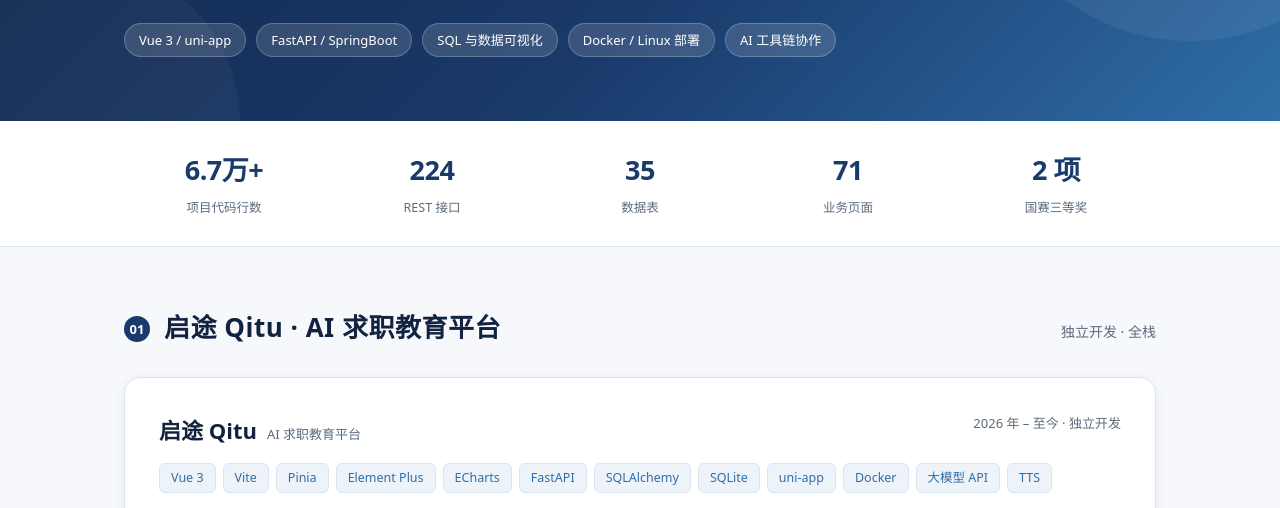
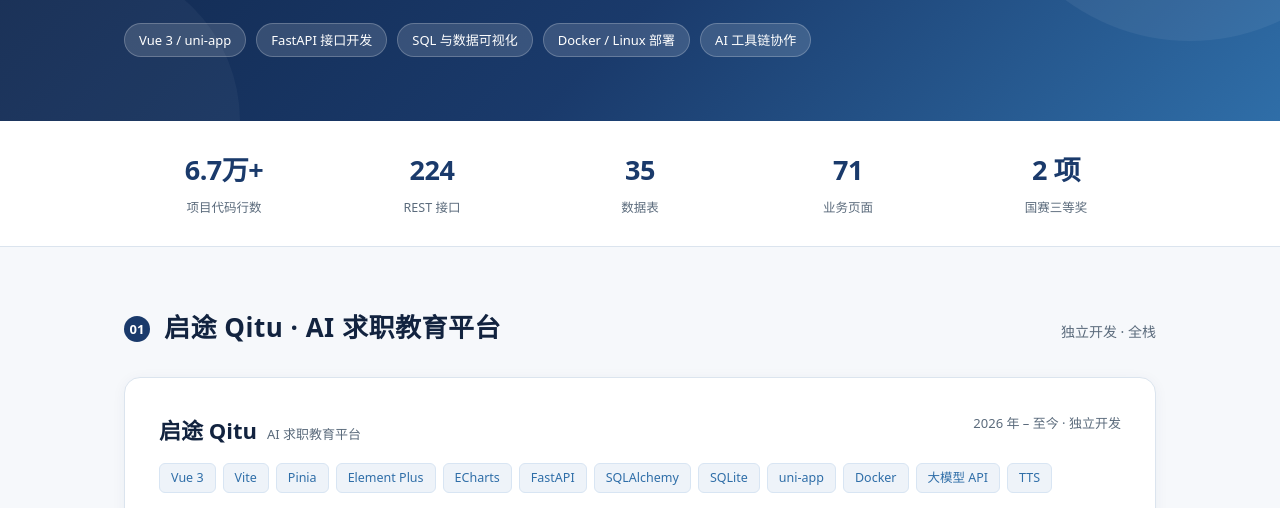
Before and after one commit to weng69081-prog/portfolio, a plain HTML site: page index.html in a window 1280 px wide. Shown: the part 259-767 px from the top of the page. Drawn offline with Linux system fonts and the light colour scheme.

Commit message:
update index.html

```diff
--- a/index.html
+++ b/index.html
@@ -171,7 +171,7 @@
     </p>
     <div class="meta">
       <span class="chip">Vue 3 / uni-app</span>
-      <span class="chip">FastAPI / SpringBoot</span>
+      <span class="chip">FastAPI 接口开发</span>
       <span class="chip">SQL 与数据可视化</span>
       <span class="chip">Docker / Linux 部署</span>
       <span class="chip">AI 工具链协作</span>
```
